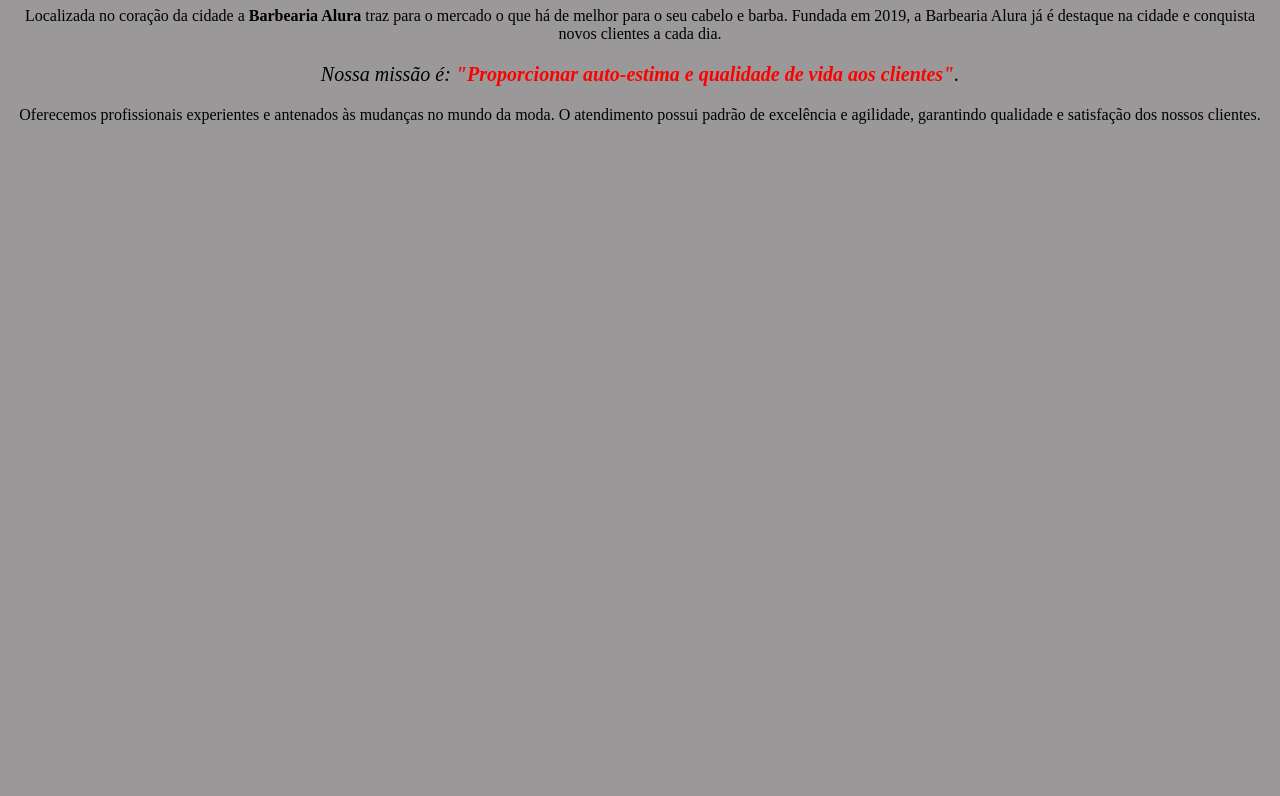
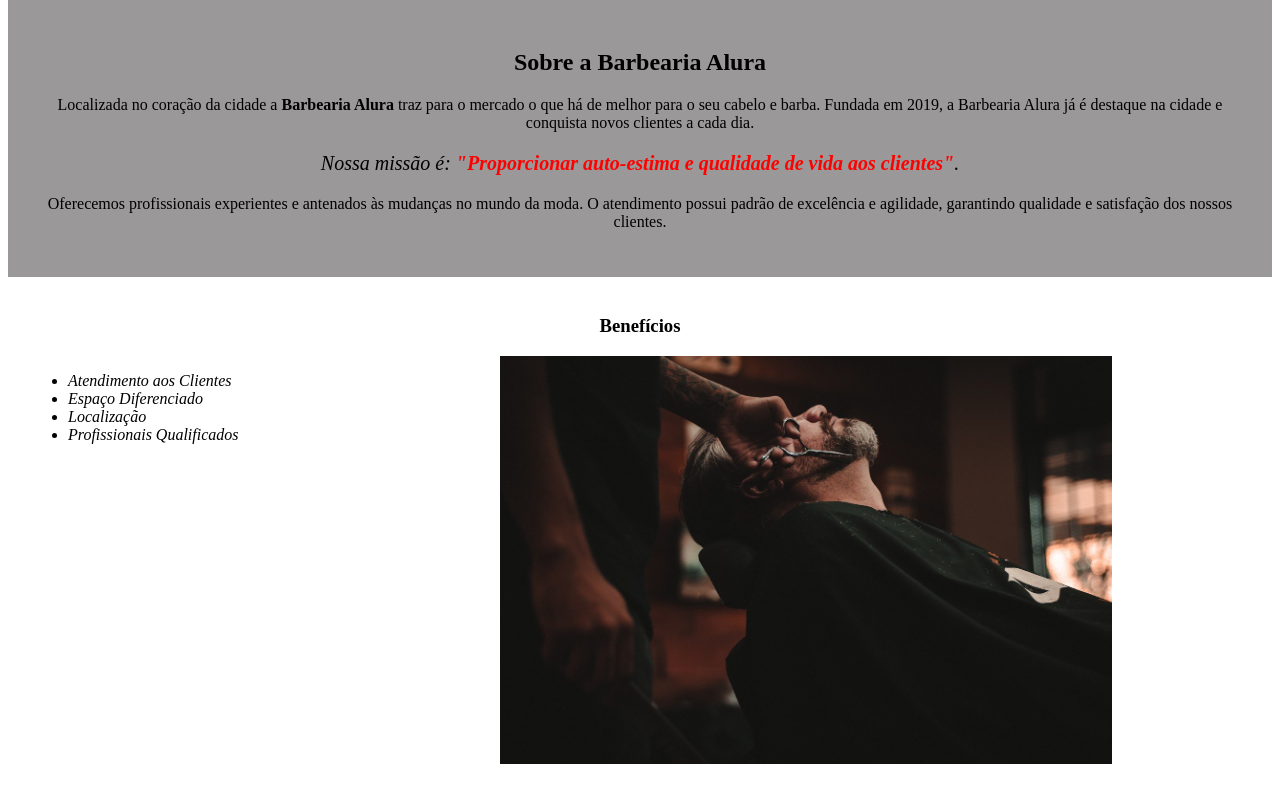
Before and after one commit to Carinebs/barbaeariaalura, a plain HTML site: page app_barbearia.html in a window 1280 px wide. Shown: the part 559-1355 px from the top of the page. Before the commit the page ends 800 px from the top, so only its background shows below. Drawn offline with Linux system fonts and the light colour scheme.

Commit message:
pagina_final

```diff
--- a/app_barbearia.html
+++ b/app_barbearia.html
@@ -8,13 +8,29 @@
     <link rel="stylesheet" href="style_barbearia.css">
 </head>
 <body>
+    <header>
+        <h1 class="titlo_principal">Barbearia Alura</h1>
+    </header>
     <img id="banner" src="banner.jpg">
-   <h1>Sobre a Barbearia Alura</h1>
+    <div class="principal">
+        <h2 class="titulo_centro">Sobre a Barbearia Alura</h2>
 
-    <p> Localizada no coração da cidade a <strong>Barbearia Alura</strong> traz para o mercado o que há de melhor para o seu cabelo e barba. Fundada em 2019, a Barbearia Alura já é destaque na cidade e conquista novos clientes a cada dia.</p>
+        <p> Localizada no coração da cidade a <strong>Barbearia Alura</strong> traz para o mercado o que há de melhor para o seu cabelo e barba. Fundada em 2019, a Barbearia Alura já é destaque na cidade e conquista novos clientes a cada dia.</p>
 
-    <p id="missao"><em>Nossa missão é: <strong>"Proporcionar auto-estima e qualidade de vida aos clientes"</strong>.</em></p>
+        <p id="missao"><em>Nossa missão é: <strong>"Proporcionar auto-estima e qualidade de vida aos clientes"</strong>.</em></p>
 
-    <p>Oferecemos profissionais experientes e antenados às mudanças no mundo da moda. O atendimento possui padrão de excelência e agilidade, garantindo qualidade e satisfação dos nossos clientes.</p>
+        <p>Oferecemos profissionais experientes e antenados às mudanças no mundo da moda. O atendimento possui padrão de excelência e agilidade, garantindo qualidade e satisfação dos nossos clientes.</p>
+    </div>
+    <div class="beneficios">
+        <h3 class="titulo_centro">Benefícios</h3>
+            <ul>
+                <li class="itens">Atendimento aos Clientes</li>
+                <li class="itens">Espaço Diferenciado</li>
+                <li class="itens">Localização</li>
+                <li class="itens">Profissionais Qualificados</li>
+            </ul>
+
+        <img src="beneficios.jpg" class="imgbeneficios">
+    </div>
 </body>
 </html>
--- a/style_barbearia.css
+++ b/style_barbearia.css
@@ -1,11 +1,12 @@
-body{
+.principal{
     background-color: rgb(154, 152, 152);
+    padding: 30px;
     }
+.titlo_principal{
+    padding-left: 20px;
+}
 #banner{
     width: 100%;
-}
-h1{
-    text-align: center;
 }
 p{
     text-align: center;
@@ -16,3 +17,22 @@
 em strong{
     color: red;
 }
+.itens{
+    font-style: italic;
+}
+.beneficios{
+    background-color: rgb(255, 255, 255);
+    padding: 20px;
+}
+.titulo_centro{
+    text-align: center;
+}
+ul{
+    display:inline-block;
+    vertical-align: top;
+    width: 20%;
+    margin-right: 15%;
+}
+.imgbeneficios{
+    width: 50%;
+}
```
Also changed, not shown: beneficios.jpg (added).
